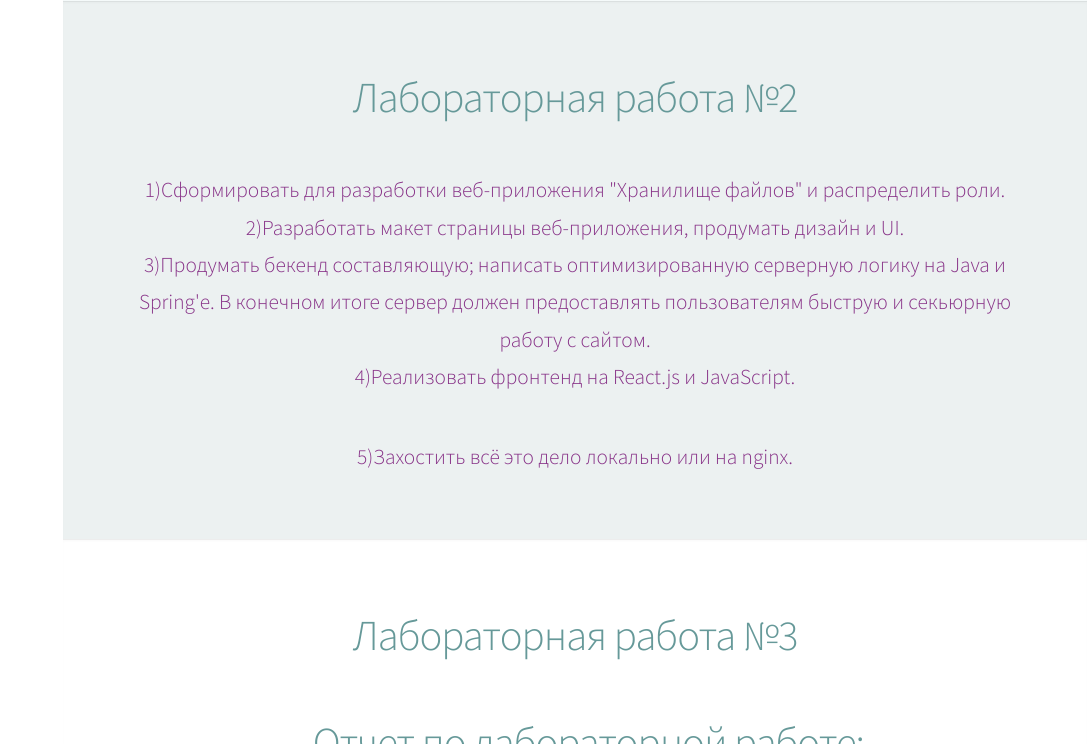
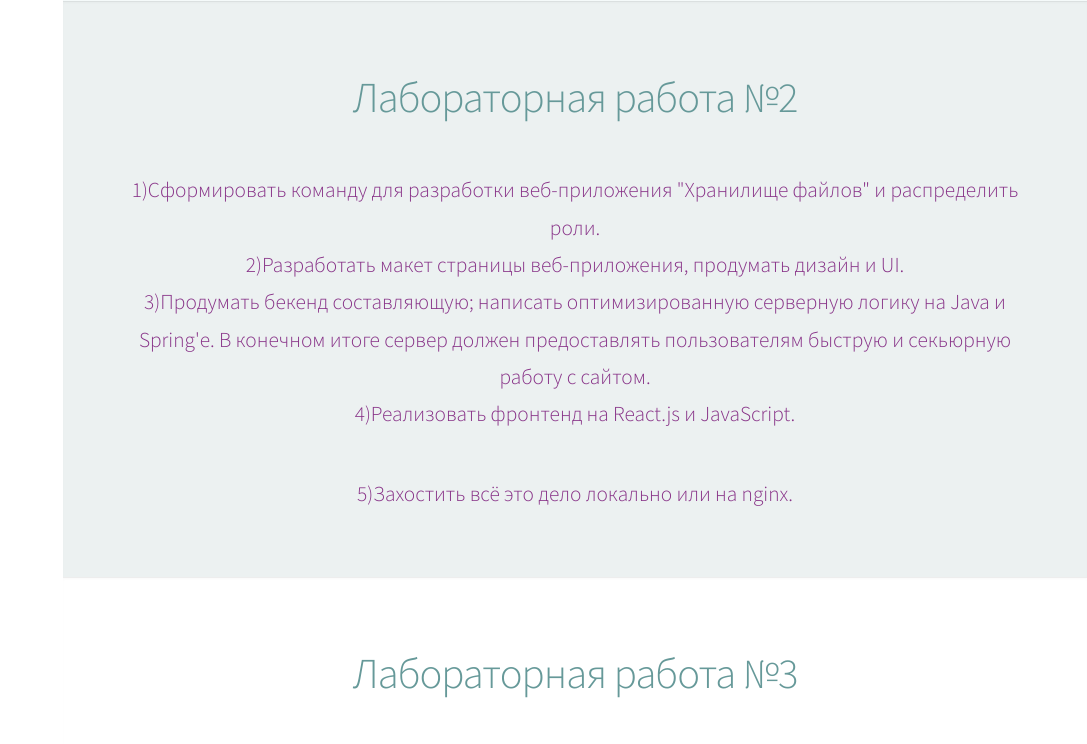
Before and after one commit to NeloOpacity/web-techno-lab, a plain HTML site: page index.html in a window 1280 px wide. Shown: the part 906-1650 px from the top of the page, without its empty margins (193-1280 px from the left). Drawn offline with Linux system fonts and the light colour scheme.

Commit message:
newnewnew

```diff
--- a/index.html
+++ b/index.html
@@ -71,7 +71,7 @@
 
 							<!--  <a href="#" class="image featured"><img src="images/pic08.jpg" alt="" /></a>  -->
 
-							<p>1)Сформировать для разработки веб-приложения "Хранилище файлов" и распределить роли.<br />
+							<p>1)Сформировать команду для разработки веб-приложения "Хранилище файлов" и распределить роли.<br />
 							   2)Разработать макет страницы веб-приложения, продумать дизайн и UI.<br />
 							   3)Продумать бекенд составляющую; написать оптимизированную серверную логику на Java и Spring'е. В конечном итоге сервер должен предоставлять пользователям быструю и секьюрную работу с сайтом.<br />
 							   4)Реализовать фронтенд на React.js и JavaScript.</p>
```
